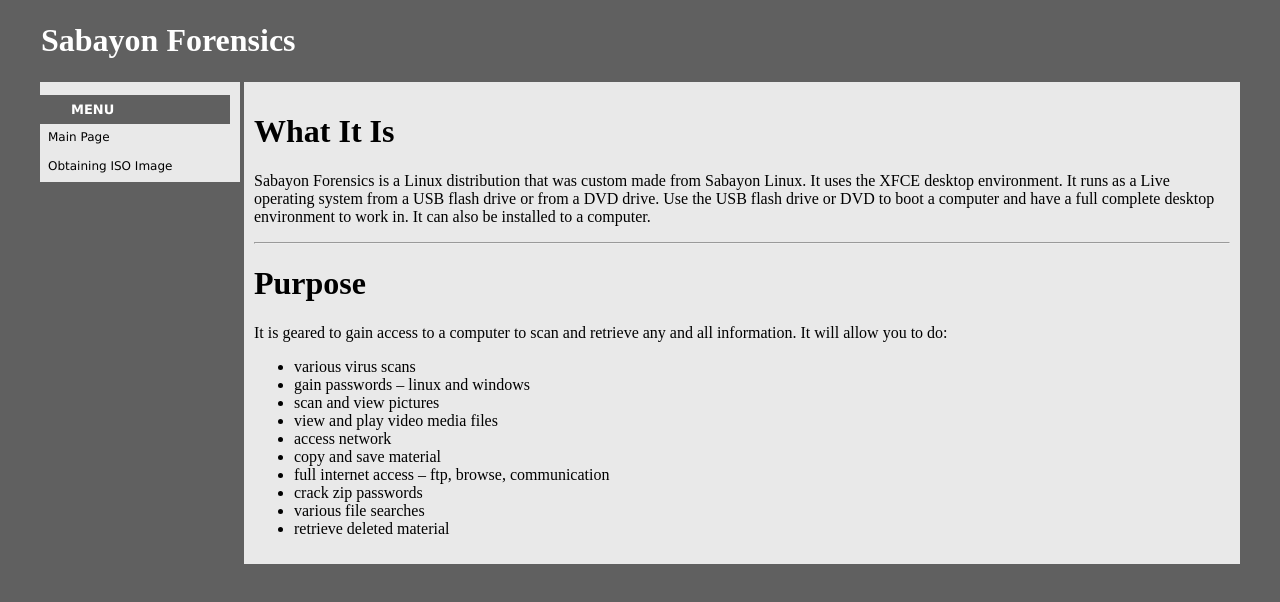
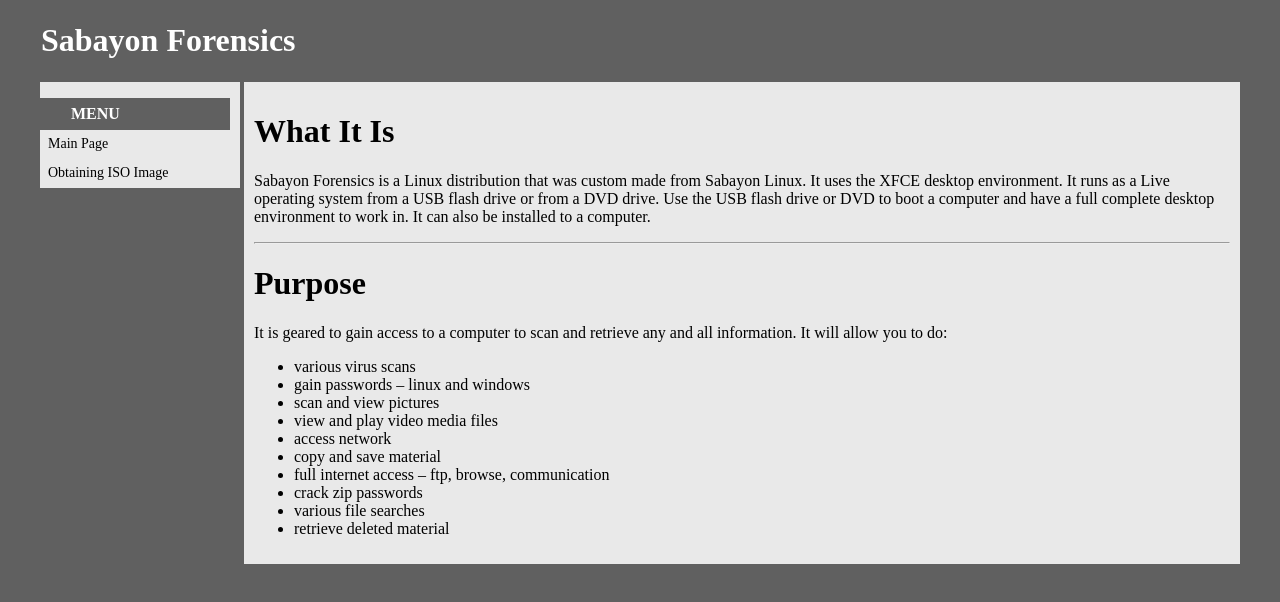
Before and after one commit to wolfden/wolfden.github.io, a plain HTML site: page index.html in a window 1280 px wide. Drawn offline with Linux system fonts and the light colour scheme.

Commit message:
css changes

```diff
--- a/style.css
+++ b/style.css
@@ -3,7 +3,7 @@
 }
 
 .urbangreymenu .headerbar{
-font: bold 13px Verdana;
+font: bold 16px serif;
 color: white;
 background: #606060 url(media/arrowstop.gif) no-repeat 8px 6px; /*last 2 values are the x and y coordinates of bullet image*/
 margin-bottom: 0; /*bottom spacing between header and rest of content*/
@@ -23,7 +23,7 @@
 }
 
 .urbangreymenu ul li a{
-font: normal 12px Verdana;
+font: normal 14px serif;
 color: black;
 background: #E9E9E9;
 display: block;
@@ -74,6 +74,7 @@
 }
 
 #main {
+font: normal 16px serif;
 float:right;
 width:976px;
 padding:10px;
```
